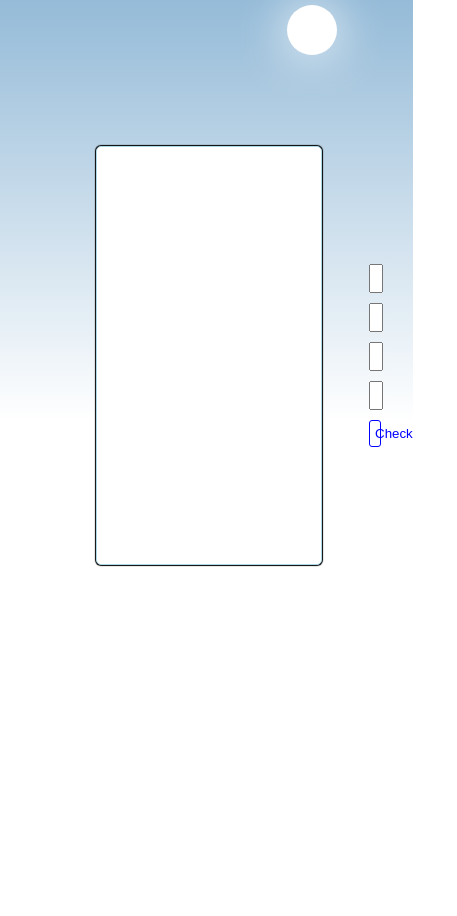
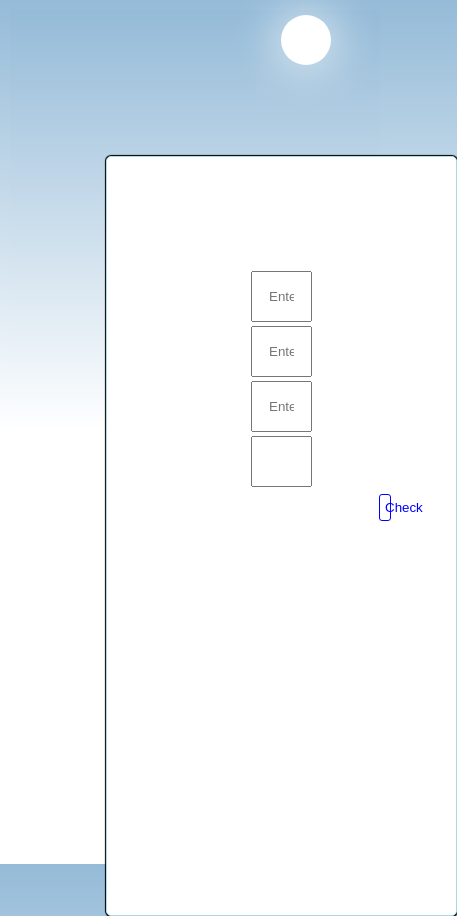
Before and after one commit to Danmasanii/JavaScript-DOM, a plain HTML site: page index.html in a window 390 px wide. Shown: the whole page, 457 px wide, since content can reach past the window. Before the commit the page ends 844 px from the top, so only its background shows below. Drawn offline with Linux system fonts and the light colour scheme.

Commit message:
Update index.css

```diff
--- a/index.css
+++ b/index.css
@@ -82,12 +82,20 @@ button:hover {
     background: blue;
 }
 
-@media screen and (max-width: 360px) and (max-width: 480px) {
+@media screen and (min-width: 360px) and (max-width: 780px) {
+    body {
+    margin: 0;
+    padding: 10px;
+    background: linear-gradient(#95bbd8, #fff, #fff);
+    color: #000;
+    font-family: sans-serif;
+}
     form {
-        width: 100%;
-        height: 50vh;
+        width: 90vw;
+        height: 90vh;
     }
     input {
+        padding:1rem;
         margin: 2px 2rem;
     }
 }
```
